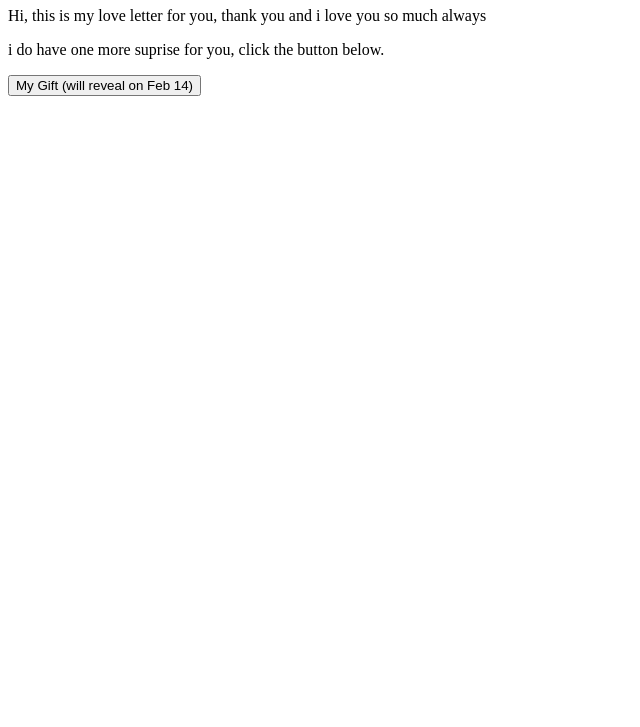
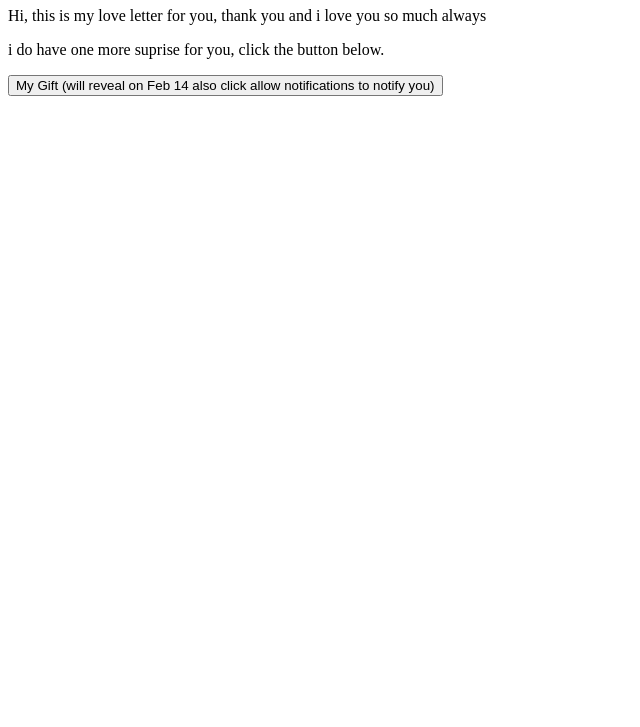
Before and after one commit to Princepines-Programming-Group/valentines, a plain HTML site: page index.html in a window 1280 px wide. Shown: the part 73-800 px from the top of the page, without its empty margins (0-640 px from the left). Drawn offline with Linux system fonts and the light colour scheme.

Commit message:
Update index.html

```diff
--- a/index.html
+++ b/index.html
@@ -46,6 +46,6 @@
 <h1>My Love Letter for you</h1>
 <p>Hi, this is my love letter for you, thank you and i love you so much always</p>
 <p>i do have one more suprise for you, click the button below.</p>
-<button onclick="notifyMe()">My Gift (will reveal on Feb 14)</button>
+<button onclick="notifyMe()">My Gift (will reveal on Feb 14 also click allow notifications to notify you)</button>
 </body>
 </html>
```
